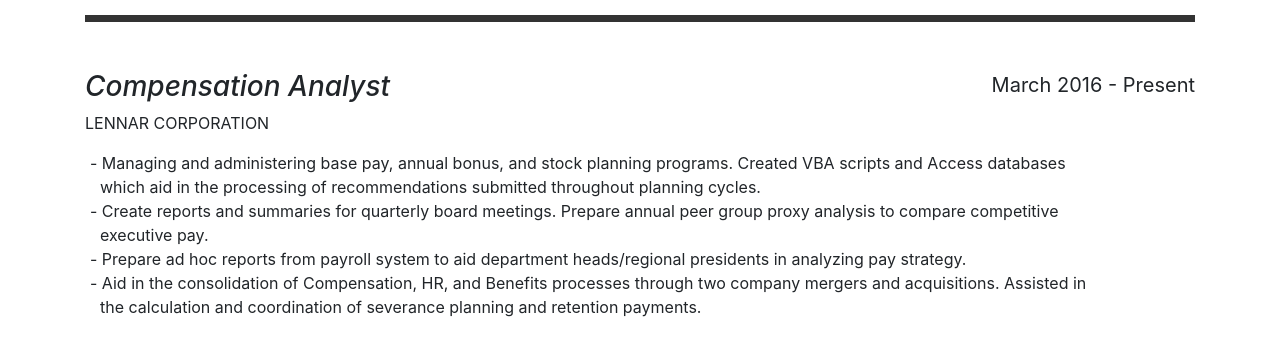
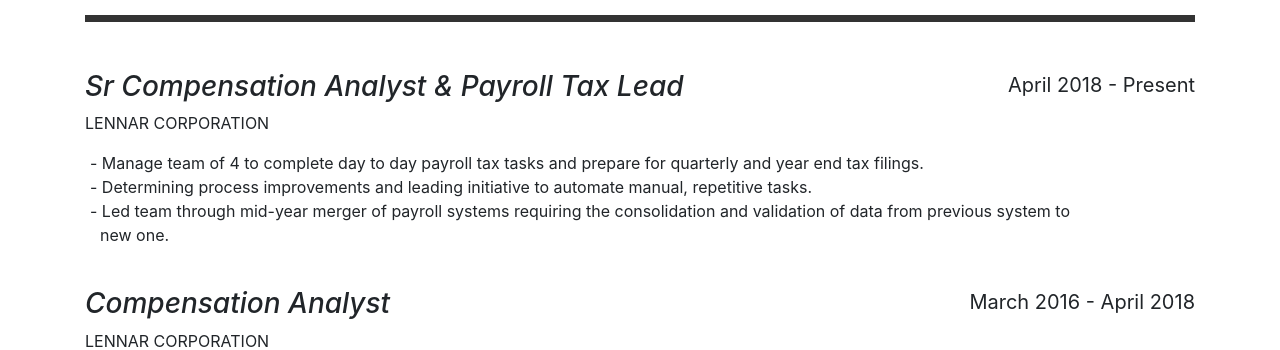
Before and after one commit to ernie932/ernie932.github.io, a website: page resume.html in a window 1280 px wide. Shown: the part 450-800 px from the top of the page. Drawn offline with Linux system fonts and the light colour scheme.

Commit message:
Updated Resume

```diff
--- a/resume.html
+++ b/resume.html
@@ -69,12 +69,33 @@
       <div class="row">
        <div class="col-8">
         <div class="mr-auto">
+          <em><h3>Sr Compensation Analyst & Payroll Tax Lead</h3></em>
+          <div class="subheading mb-3">LENNAR CORPORATION</div>
+        </div>
+       </div>
+       <div class="col text-md-right">
+         <span class="" style="font-size:20px;">April 2018 - Present</span>
+       </div>
+      </div>
+      <div class="row">
+          <div class="col-11">
+            <ul class="dashed">
+              <li>Manage team of 4 to complete day to day payroll tax tasks and prepare for quarterly and year end tax filings.</li>
+              <li>Determining process improvements and leading initiative to automate manual, repetitive tasks.</li>
+              <li>Led team through mid-year merger of payroll systems requiring the consolidation and validation of data from previous system to new one.</li>
+            </ul>
+        </div>
+      </div>
+      <br>
+      <div class="row">
+       <div class="col-8">
+        <div class="mr-auto">
           <em><h3>Compensation Analyst</h3></em>
           <div class="subheading mb-3">LENNAR CORPORATION</div>
         </div>
        </div>
        <div class="col text-md-right">
-         <span class="" style="font-size:20px;">March 2016 - Present</span>
+         <span class="" style="font-size:20px;">March 2016 - April 2018</span>
        </div>
       </div>
       <div class="row">
```
Also changed, not shown: 1 other file.
